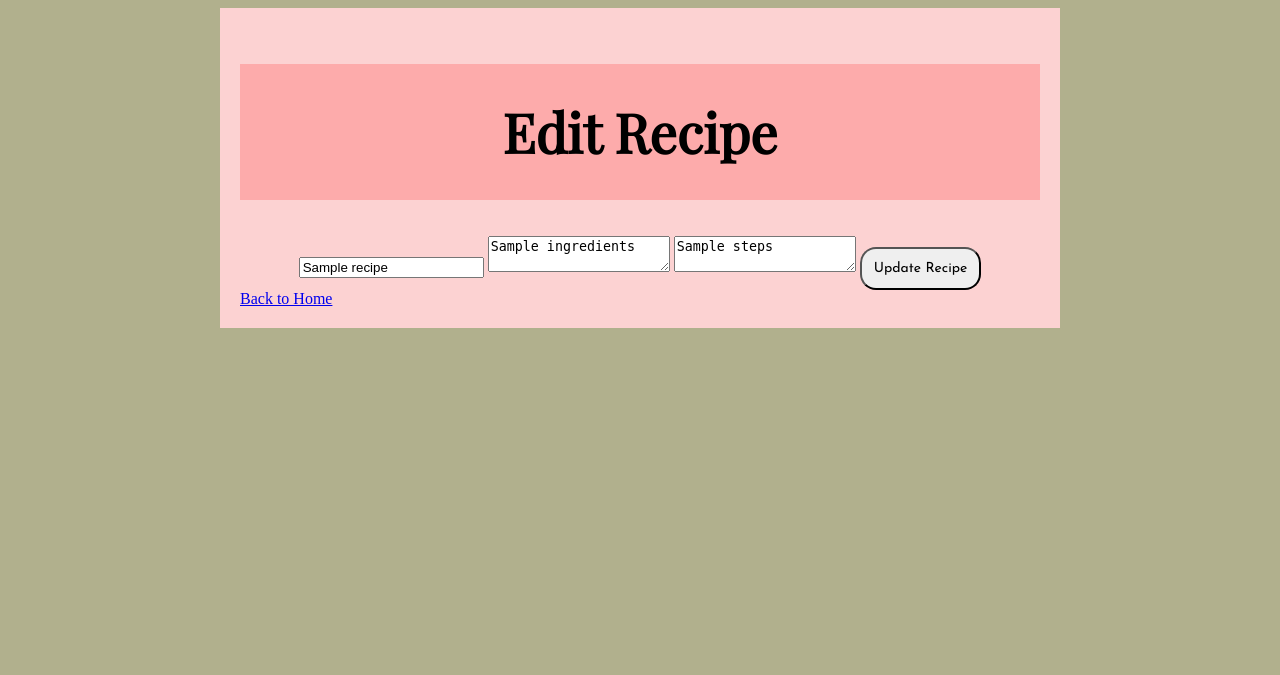
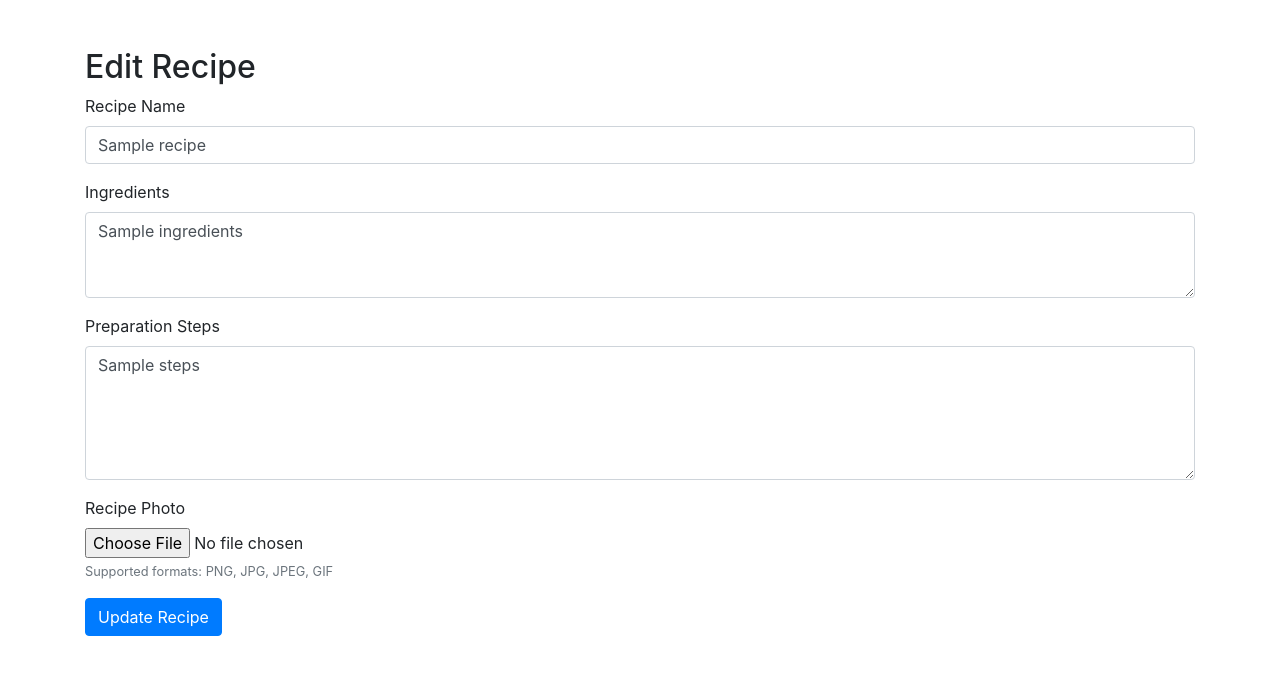
Before and after one commit to software-students-spring2024/2-web-app-exercise-cyh, a Flask app: template templates/edit_recipe.html in a window 1280 px wide. Shown: the top 675 px of the page. Run offline with Flask 2, Linux system fonts and the light colour scheme; the template is opened without the code that fills it: most values are stand-ins (such as "Sample title", 1, 10 or a date in 2020); some libraries are stand-ins or nearby versions.

Commit message:
delete page added. some revision

```diff
--- a/app.py
+++ b/app.py
@@ -97,6 +97,16 @@ def delete_recipe(recipe_id):
     db.recipes.delete_one({"_id": ObjectId(recipe_id)})
     return redirect(url_for("home"))
 
+@app.route('/delete_confirmation/<recipe_id>')
+def delete_confirmation(recipe_id):
+    recipe = db.recipes.find_one({"_id": ObjectId(recipe_id)})
+    if recipe:
+        return render_template('delete_confirmation.html', recipe=recipe)
+    else:
+        return 'Recipe not found', 404
+
+
+
 @app.route("/search", methods=["GET", "POST"])
 def search_recipes():
     query = request.args.get("query", "")
--- a/templates/add_recipe.html
+++ b/templates/add_recipe.html
@@ -34,8 +34,6 @@
         </form>
     </div>
 
-    <!-- Optional JavaScript -->
-    <!-- jQuery first, then Popper.js, then Bootstrap JS -->
     <script src="https://code.jquery.com/jquery-3.5.1.slim.min.js"></script>
     <script src="https://cdn.jsdelivr.net/npm/@popperjs/core@2.5.2/dist/umd/popper.min.js"></script>
     <script src="https://stackpath.bootstrapcdn.com/bootstrap/4.5.2/js/bootstrap.min.js"></script>
--- a/templates/edit_recipe.html
+++ b/templates/edit_recipe.html
@@ -2,23 +2,38 @@
 <html lang="en">
 <head>
     <meta charset="UTF-8">
+    <meta name="viewport" content="width=device-width, initial-scale=1.0">
     <title>Edit Recipe</title>
-    <link href="../static/css/edit.css" rel="stylesheet">
-    <link rel="stylesheet" href="https://fonts.googleapis.com/css?family=Playfair+Display">
-    <link rel="stylesheet" href="https://fonts.googleapis.com/css?family=Josefin+Sans">
-    <link rel="stylesheet" href="https://fonts.googleapis.com/css?family=Sarabun">
+    <link href="https://stackpath.bootstrapcdn.com/bootstrap/4.5.2/css/bootstrap.min.css" rel="stylesheet">
 </head>
 <body>
     <div class="container mt-5">
-        <h1>Edit Recipe</h1>
-        <form action="/edit/{{ recipe._id }}" method="post">
-            <input type="text" name="name" value="{{ recipe.name }}" required>
-            <textarea name="ingredients" required>{{ recipe.ingredients }}</textarea>
-            <textarea name="steps" required>{{ recipe.steps }}</textarea>
-            <button type="submit">Update Recipe</button>
+        <h2>Edit Recipe</h2>
+        <form action="/edit/{{ recipe._id }}" method="post" enctype="multipart/form-data">
+            <div class="form-group">
+                <label for="name">Recipe Name</label>
+                <input type="text" class="form-control" id="name" name="name" value="{{ recipe.name }}" required>
+            </div>
+            <div class="form-group">
+                <label for="ingredients">Ingredients</label>
+                <textarea class="form-control" id="ingredients" name="ingredients" rows="3" required>{{ recipe.ingredients }}</textarea>
+            </div>
+            <div class="form-group">
+                <label for="steps">Preparation Steps</label>
+                <textarea class="form-control" id="steps" name="steps" rows="5" required>{{ recipe.steps }}</textarea>
+            </div>
+            <div class="form-group">
+                <label for="photo">Recipe Photo</label>
+                <input type="file" class="form-control-file" id="photo" name="photo">
+                <small class="form-text text-muted">Supported formats: PNG, JPG, JPEG, GIF</small>
+            </div>
+            <button type="submit" class="btn btn-primary">Update Recipe</button>
         </form>
-        <a href="/">Back to Home</a>
     </div>
 
+
+    <script src="https://code.jquery.com/jquery-3.5.1.slim.min.js"></script>
+    <script src="https://cdn.jsdelivr.net/npm/@popperjs/core@2.5.2/dist/umd/popper.min.js"></script>
+    <script src="https://stackpath.bootstrapcdn.com/bootstrap/4.5.2/js/bootstrap.min.js"></script>
 </body>
 </html>
```
Also changed, not shown: templates/delete_confirmation.html (renamed from static/css/search.css, +23 -55 lines), templates/index.html (+8 -8 lines), templates/profile.html (+0 -7 lines), templates/recipe_detail.html (+6 -8 lines).
